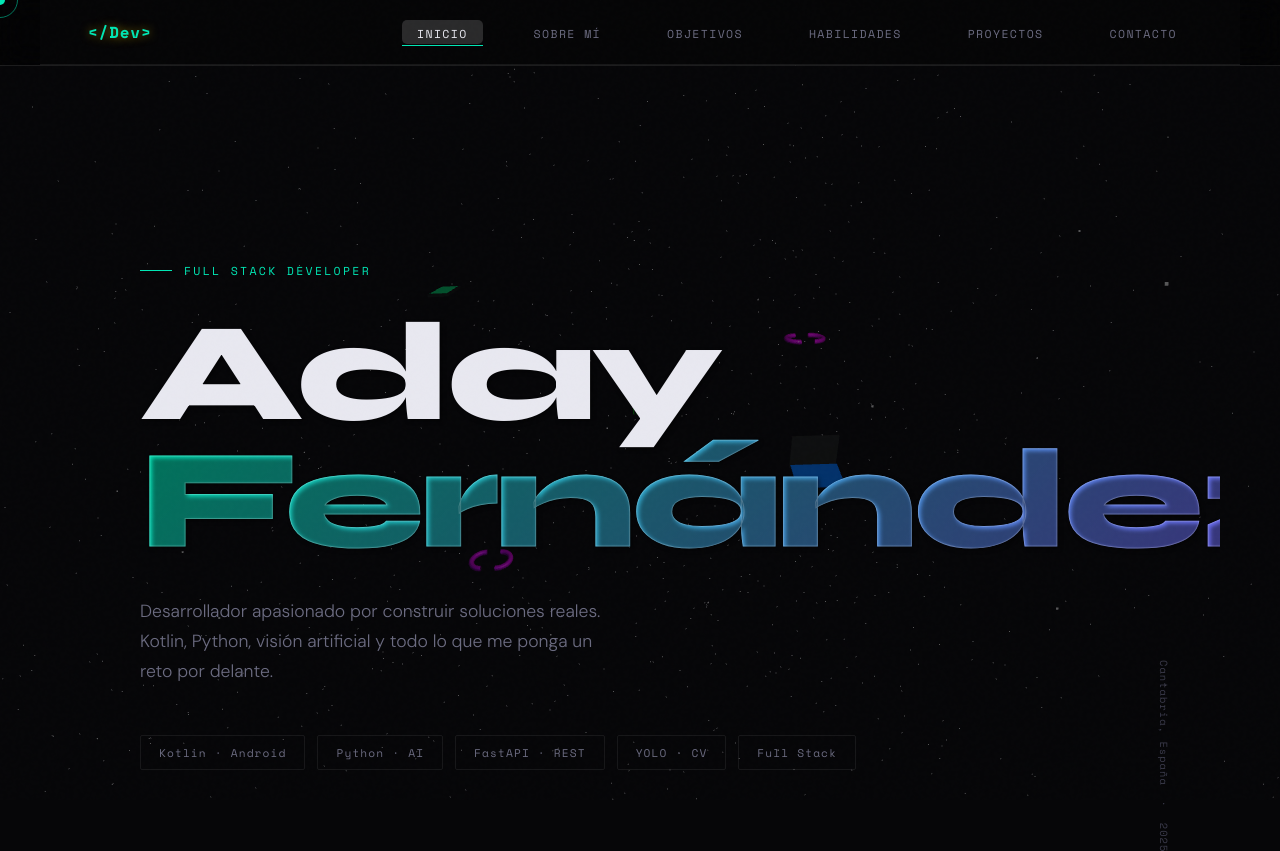
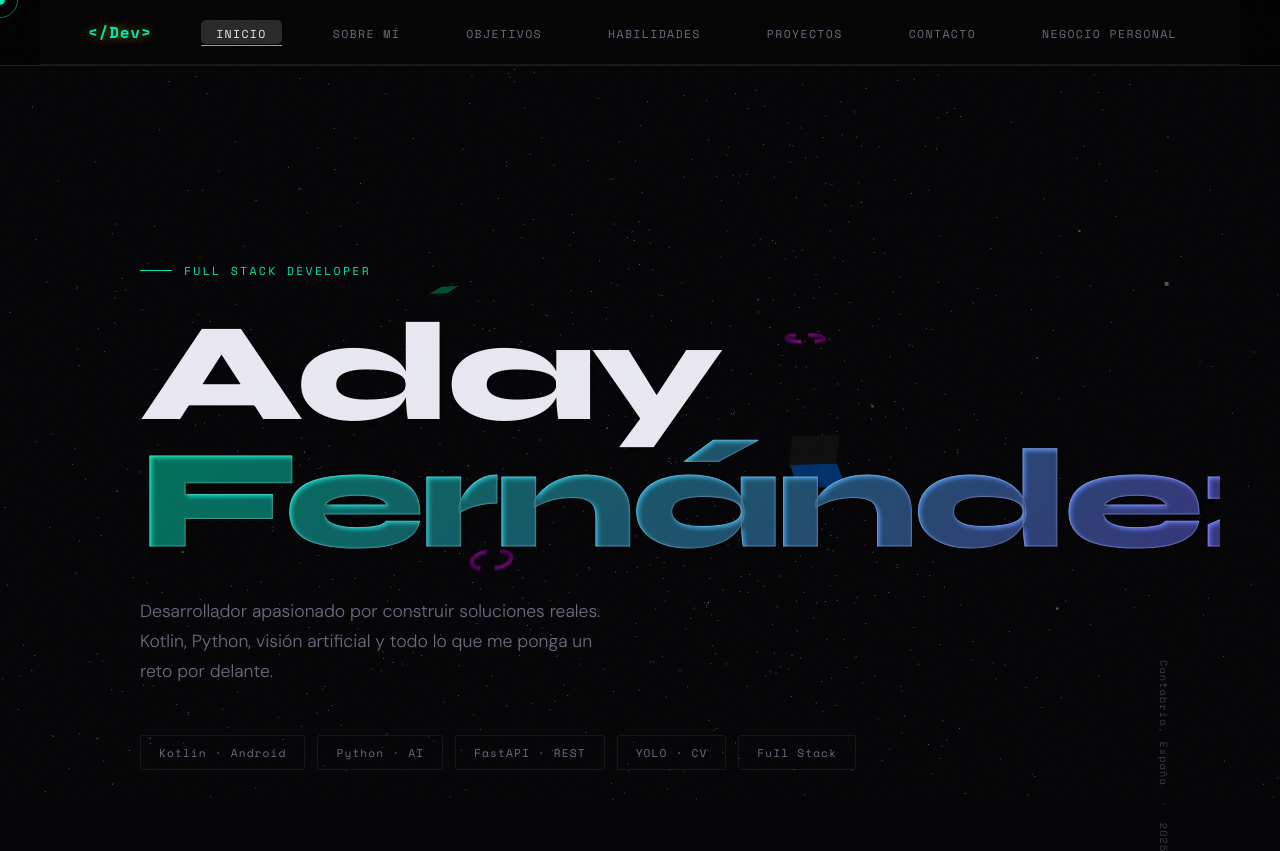
Before and after one commit to lumisardy/PublicWeb, a Flask app: page / in a window 1280 px wide. Shown: the top 851 px of the page. Run offline with Flask 3, Linux system fonts and the light colour scheme.

Commit message:
Update webCV.html

```diff
--- a/templates/webCV.html
+++ b/templates/webCV.html
@@ -869,6 +869,8 @@
                 <li><a onclick="changePage('habilidades')" data-page="habilidades">Habilidades</a></li>
                 <li><a onclick="changePage('proyectos')" data-page="proyectos">Proyectos</a></li>
                 <li><a onclick="changePage('contacto')" data-page="contacto">Contacto</a></li>
+                <li><a href="https://tusociodigitalcantabria.com/" target="_blank">Negocio Personal</a>
+</li>
             </ul>
         </div>
     </nav>
```
